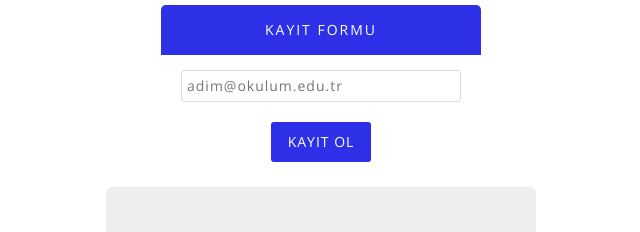
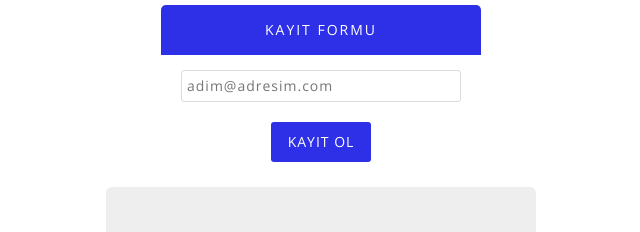
Before and after one commit to msusur/solidity-training-dapp, a website: page static/index.html in a window 1280 px wide. Shown: the part 203-435 px from the top of the page, 319-959 px from the left. Drawn offline with nearby package versions, Linux system fonts and the light colour scheme.

Commit message:
Update readme and save Onur from his misery reloaded

```diff
--- a/static/index.html
+++ b/static/index.html
@@ -37,7 +37,7 @@
       </div>
       <form>
         <p class="eth-info"> Toplam <span id="studentCount">-1</span>/<span id="studentLimit">-1</span> öğrenci kayitli.</p>
-        <input type="email" id="email" placeholder="adim@okulum.edu.tr" class="input" />
+        <input type="email" id="email" placeholder="adim@adresim.com" class="input" />
         <input type="button" id="btn" value="Kayıt Ol" class="input" />
       </form>
     </div>
```
Also changed, not shown: README.md.
